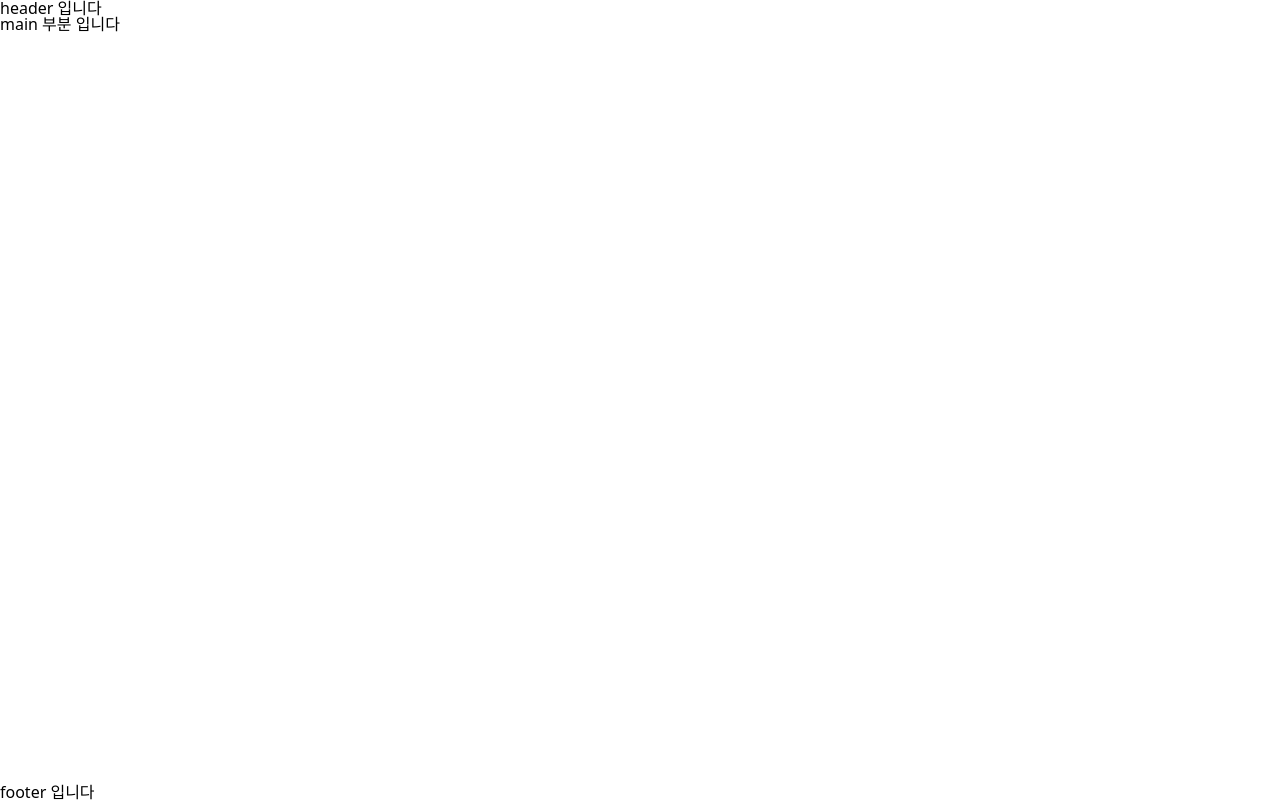
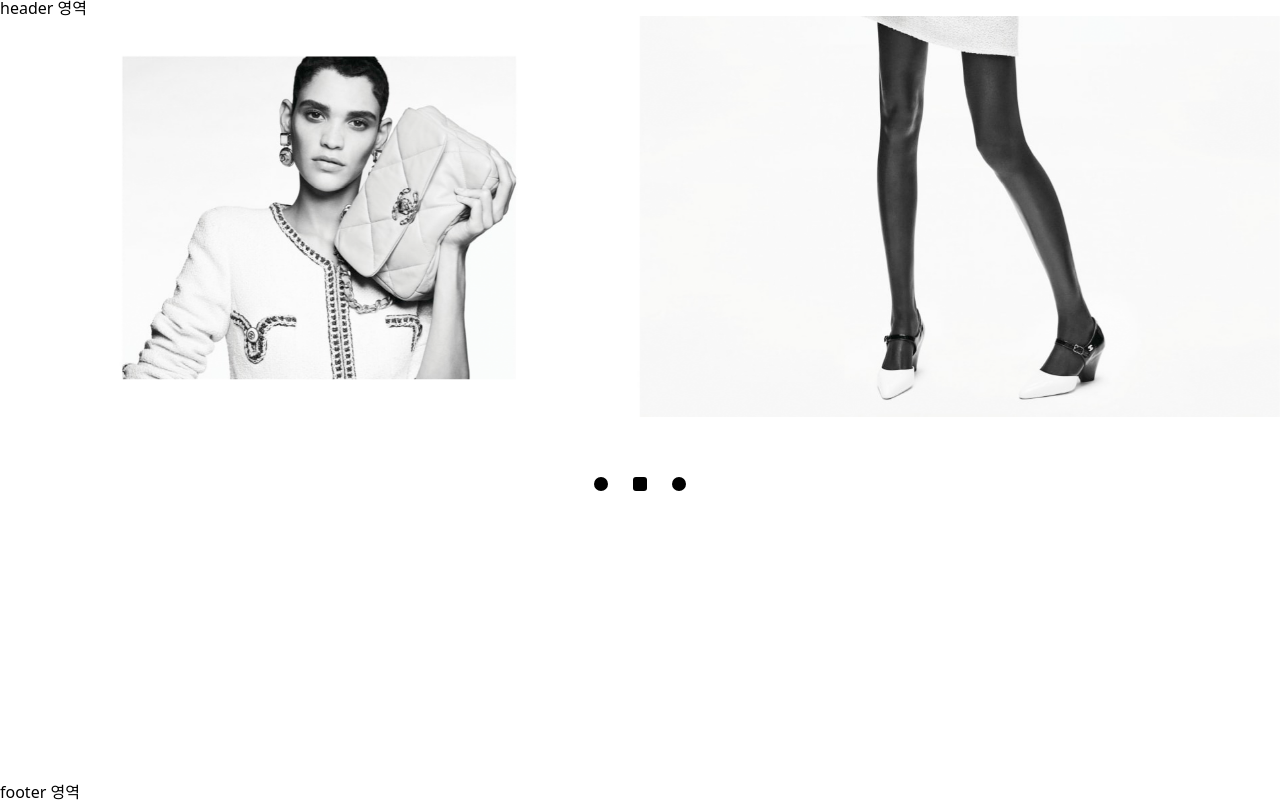
Before and after one commit to helloyoogs/Chanel, a Next.js app: page /containers/main in a window 1280 px wide. Built offline with nearby package versions, Linux system fonts and the light colour scheme.

Commit message:
[frontend] 메인 배너 완료

```diff
--- a/src/app/containers/main/MainBanner.tsx
+++ b/src/app/containers/main/MainBanner.tsx
@@ -2,6 +2,10 @@
 import { Swiper, SwiperSlide } from "swiper/react";
 import "swiper/css";
 import { Autoplay, Pagination } from "swiper/modules";
+import Image from "next/image";
+import banner1 from "@/app/assets/img/banner1.png";
+import banner2 from "@/app/assets/img/banner2.png";
+import banner3 from "@/app/assets/img/banner3.jpg";
 
 export default function MainBanner() {
   return (
@@ -20,21 +24,20 @@ export default function MainBanner() {
           el: ".my-pagination",
           clickable: true,
           renderBullet: (_index, className) =>
-            `<span class="${className} cursor-point inline-block w-2 h-2 rounded-full mx-1 bg-white [&.swiper-pagination-bullet-active]:bg-red-600"></span>`,
+            `<span class="${className} cursor-point inline-block bg-black rounded-full w-[14px] h-[14px] [&.swiper-pagination-bullet-active]:rounded-[3px] hover:rounded-[3px] cursor-pointer mx-0"></span>`,
         }}
-        className="h-80 "
         speed={500}
       >
         <SwiperSlide>
-          <div className={"bg-pink-300 h-full"}>1</div>
+          <Image src={banner1} alt={"banner1"} />
         </SwiperSlide>
         <SwiperSlide>
-          <div className={"bg-amber-300 h-full"}>2</div>
+          <Image src={banner2} alt={"banner2"} />
         </SwiperSlide>
         <SwiperSlide>
-          <div className={"bg-sky-300 h-full"}>3</div>
+          <Image src={banner3} alt={"banner3"} />
         </SwiperSlide>
-        <div className="my-pagination absolute z-50 top-1/2 left-1/2 flex justify-center mt-2 "></div>
+        <div className="my-pagination flex justify-center gap-[25px] mt-[60px]"></div>
       </Swiper>
     </div>
   );
--- a/src/app/containers/main/page.tsx
+++ b/src/app/containers/main/page.tsx
@@ -1,11 +1,13 @@
+import MainBanner from "@/app/containers/main/MainBanner";
+
 export default function Main() {
   return (
     <div className={"page"}>
-            <header>header 입니다</header>
+      <header>header 영역</header>
       <main className={"flex-1"}>
-                main 부분 입니다
+        <MainBanner />
       </main>
-            <footer>footer 입니다</footer>
+      <footer>footer 영역</footer>
     </div>
   );
 }
--- a/src/app/globals.css
+++ b/src/app/globals.css
@@ -27,7 +27,7 @@
     }
 
     .page {
-        @apply flex flex-col h-full
+        @apply flex flex-col h-full  w-[1901px] max-w-full mx-auto
     }
 
     * {
```
Lines whose indentation alone changed are shown as unchanged.
